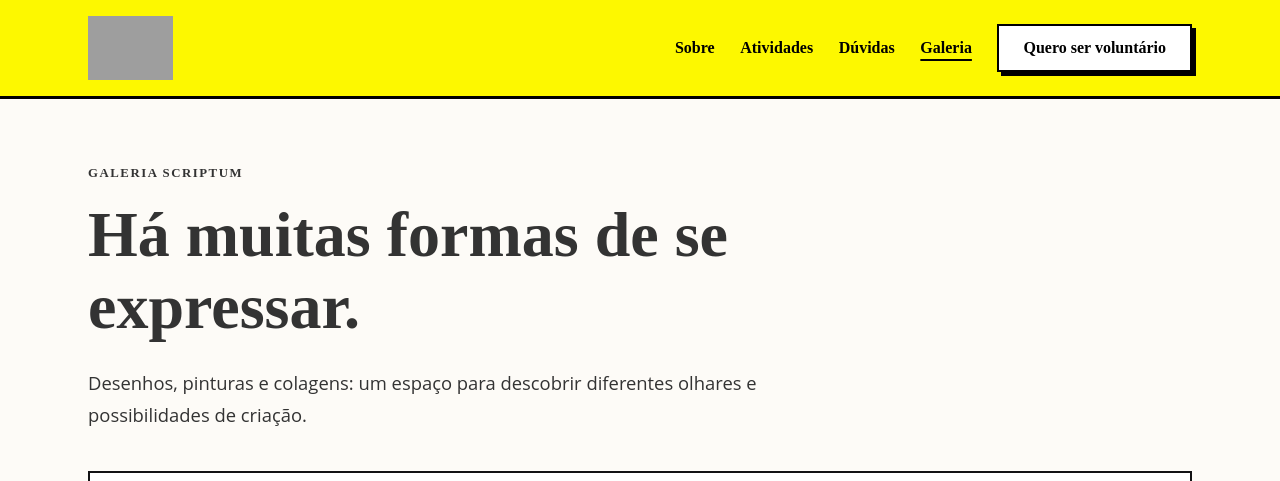
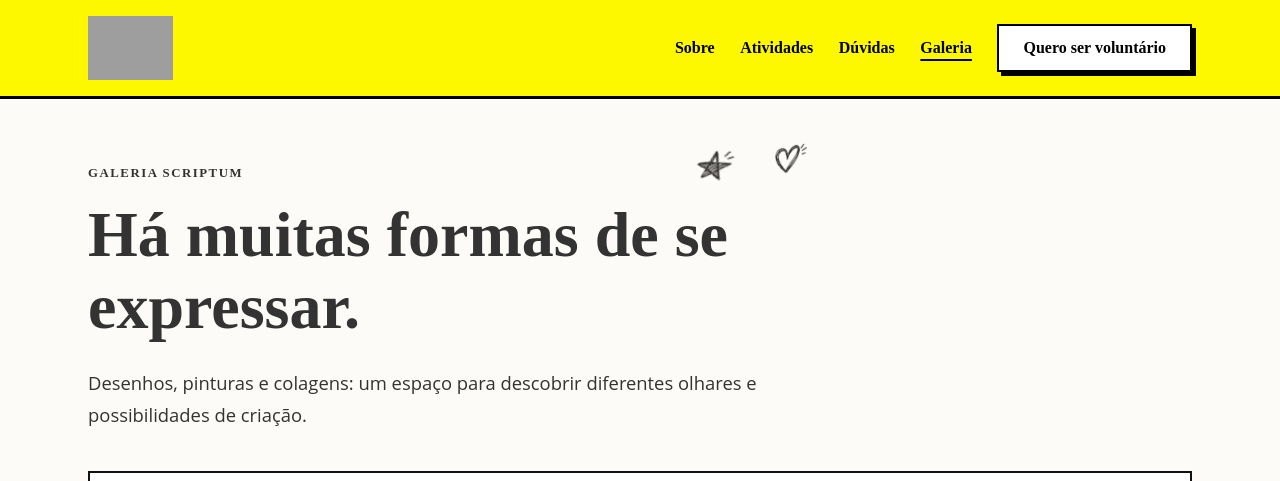
Before and after one commit to Projeto-Scriptum/website, a React (Vite) app: page /galeria in a window 1280 px wide. Shown: the top 481 px of the page. Built offline with nearby package versions, Linux system fonts and the light colour scheme; grey boxes are pictures that could not be loaded; a web font is replaced by a local one.

Commit message:
style: movimento no titulo da galeria

```diff
--- a/src/pages/Galeria.tsx
+++ b/src/pages/Galeria.tsx
@@ -6,9 +6,27 @@ export default function Galeria() {
   return (
     <main id="conteudo" tabIndex={-1} className="page-shell gallery-page">
       <div className="page-container">
-        <header className="page-intro">
+        <header className="page-intro gallery-intro">
+          <div className="gallery-title-decoration">
+            <img
+              src="/src/assets/rabiscos/estrela.png"
+              alt=""
+              className="gallery-star"
+            />
+
+            <img
+              src="/src/assets/rabiscos/coracao.png"
+              alt=""
+              className="gallery-heart"
+            />
+          </div>
+
           <p className="page-kicker">Galeria Scriptum</p>
-          <h1>Há muitas formas de se expressar.</h1>
+
+          <h1>
+            Há muitas formas de se expressar.
+          </h1>
+
           <p>
             Desenhos, pinturas e colagens: um espaço para descobrir diferentes
             olhares e possibilidades de criação.
--- a/src/pages/Pages.css
+++ b/src/pages/Pages.css
@@ -239,3 +239,66 @@
     padding: 1.5rem;
   }
 }
+
+.gallery-intro {
+  position: relative;
+}
+
+.gallery-title-decoration {
+  position: absolute;
+  top: -1.5rem;
+  right: 5%;
+  display: flex;
+  align-items: center;
+  gap: 1rem;
+}
+
+.gallery-title-decoration img {
+  transform-origin: center;
+}
+
+.gallery-title-decoration .gallery-star {
+  width: 56px;
+  animation: estrela-movimento 4s ease-in-out infinite !important;
+}
+
+.gallery-title-decoration .gallery-heart {
+  width: 48px;
+  animation: coracao-movimento 2.5s ease-in-out infinite !important;
+}
+
+@keyframes estrela-movimento {
+  0%, 100% {
+    transform: rotate(-15deg) scale(1);
+  }
+
+  50% {
+    transform: rotate(15deg) scale(1.12);
+  }
+}
+
+@keyframes coracao-movimento {
+  0%, 100% {
+    transform: translateY(0) rotate(-4deg);
+  }
+
+  50% {
+    transform: translateY(-8px) rotate(4deg);
+  }
+}
+
+/* Responsividade */
+@media (max-width: 600px) {
+  .gallery-title-decoration {
+    position: static;
+    margin-bottom: 1rem;
+  }
+
+  .gallery-title-decoration .gallery-star {
+    width: 44px;
+  }
+
+  .gallery-title-decoration .gallery-heart {
+    width: 38px;
+  }
+}
```
